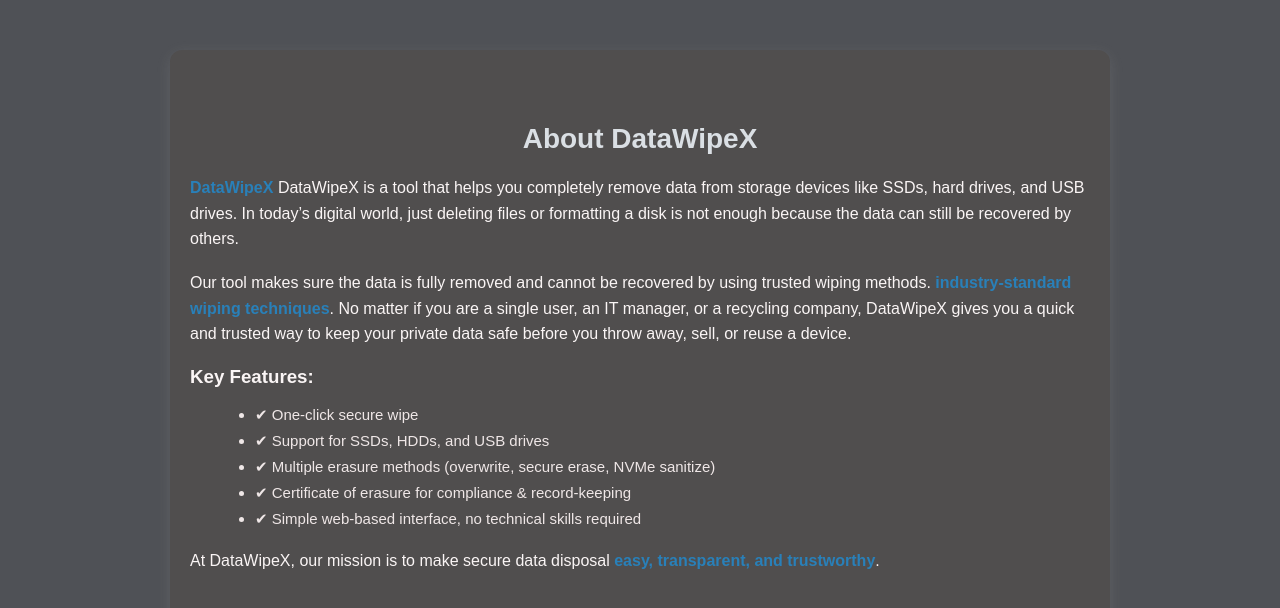
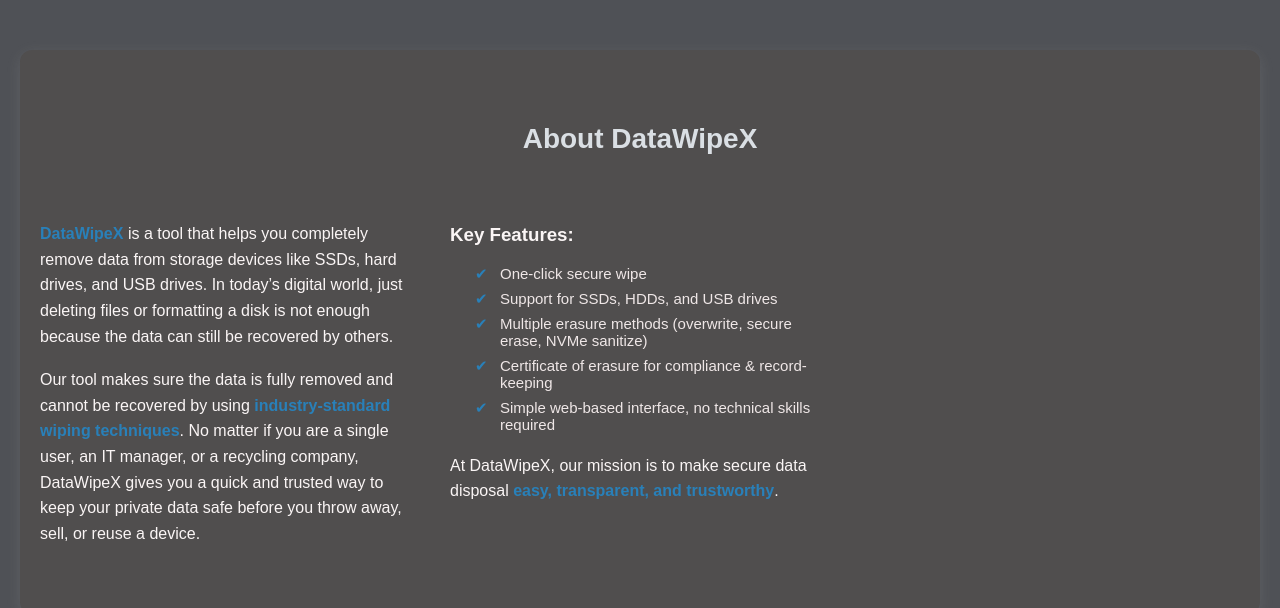
Before and after one commit to sachin-bind99/DataWipeX, a plain HTML site: page aboutpage.html in a window 1280 px wide. Drawn offline with Linux system fonts and the light colour scheme.

Commit message:
Update aboutpage.html

```diff
--- a/aboutpage.html
+++ b/aboutpage.html
@@ -14,15 +14,19 @@
     }
 
     section#about {
+      display: grid;
+      grid-template-columns: repeat(auto-fit, minmax(280px, 1fr));
+      gap: 30px;
       background: #504e4e;
       padding: 50px 20px;
-      max-width: 900px;
+      max-width: 1200px;
       margin: 50px auto;
       border-radius: 12px;
       box-shadow: 0 4px 15px rgba(239, 237, 237, 0.1);
     }
 
     section#about h2 {
+      grid-column: 1 / -1;
       text-align: center;
       font-size: 28px;
       color: #dadfe4;
@@ -37,16 +41,37 @@
 
     section#about ul {
       margin: 15px 0 20px 25px;
+      padding: 0;
+      list-style: none;
     }
 
     section#about ul li {
       margin: 8px 0;
       font-size: 15px;
       color: #efe7e7;
+      position: relative;
+      padding-left: 25px;
+    }
+
+    section#about ul li::before {
+      content: "✔";
+      position: absolute;
+      left: 0;
+      color: #2980b9;
     }
 
     section#about strong {
       color: #2980b9;
+    }
+
+    @media (max-width: 768px) {
+      section#about {
+        padding: 30px 15px;
+        gap: 20px;
+      }
+      section#about h2 {
+        font-size: 24px;
+      }
     }
   </style>
 </head>
@@ -55,28 +80,30 @@
   <!-- About Section -->
   <section id="about">
     <h2>About DataWipeX</h2>
-    <p>
-      <strong>DataWipeX</strong> DataWipeX is a tool that helps you completely remove data from storage devices like SSDs, hard drives, and USB drives. In today’s digital world, just deleting files or formatting a disk is not enough because the data can still be recovered by others.
-    </p>
 
-    <p>
-      Our tool makes sure the data is fully removed and cannot be recovered by using trusted wiping methods.
-      <strong>industry-standard wiping techniques</strong>. No matter if you are a single user, an IT manager, or a recycling company, DataWipeX gives you a quick and trusted way to keep your private data safe before you throw away, sell, or reuse a device.
-    </p>
+    <div>
+      <p>
+        <strong>DataWipeX</strong> is a tool that helps you completely remove data from storage devices like SSDs, hard drives, and USB drives. In today’s digital world, just deleting files or formatting a disk is not enough because the data can still be recovered by others.
+      </p>
+      <p>
+        Our tool makes sure the data is fully removed and cannot be recovered by using <strong>industry-standard wiping techniques</strong>. No matter if you are a single user, an IT manager, or a recycling company, DataWipeX gives you a quick and trusted way to keep your private data safe before you throw away, sell, or reuse a device.
+      </p>
+    </div>
 
-    <h3>Key Features:</h3>
-    <ul>
-      <li>✔ One-click secure wipe</li>
-      <li>✔ Support for SSDs, HDDs, and USB drives</li>
-      <li>✔ Multiple erasure methods (overwrite, secure erase, NVMe sanitize)</li>
-      <li>✔ Certificate of erasure for compliance & record-keeping</li>
-      <li>✔ Simple web-based interface, no technical skills required</li>
-    </ul>
+    <div>
+      <h3>Key Features:</h3>
+      <ul>
+        <li>One-click secure wipe</li>
+        <li>Support for SSDs, HDDs, and USB drives</li>
+        <li>Multiple erasure methods (overwrite, secure erase, NVMe sanitize)</li>
+        <li>Certificate of erasure for compliance & record-keeping</li>
+        <li>Simple web-based interface, no technical skills required</li>
+      </ul>
+      <p>
+        At DataWipeX, our mission is to make secure data disposal <strong>easy, transparent, and trustworthy</strong>.
+      </p>
+    </div>
 
-    <p>
-      At DataWipeX, our mission is to make secure data disposal
-      <strong>easy, transparent, and trustworthy</strong>.
-    </p>
   </section>
 
 </body>
```
